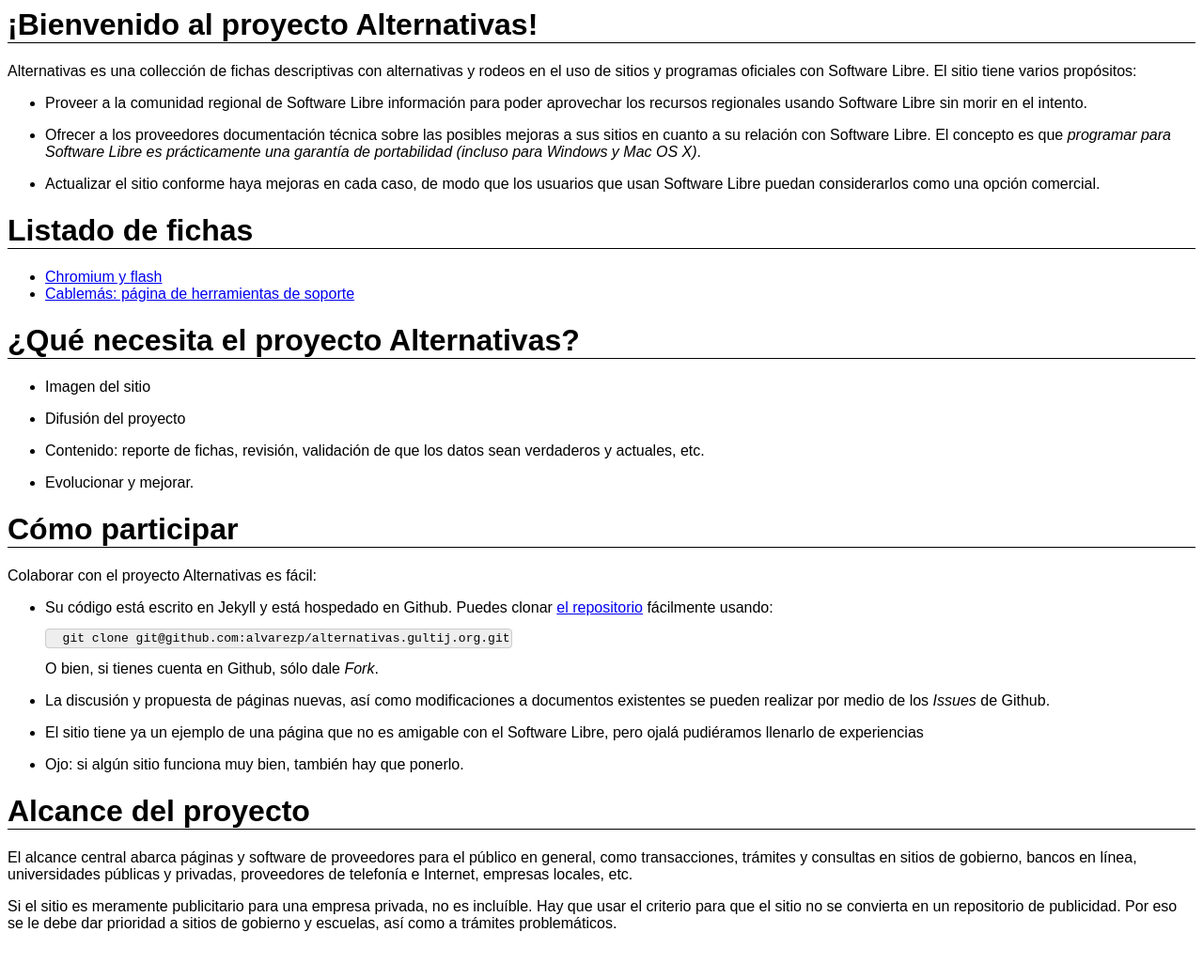
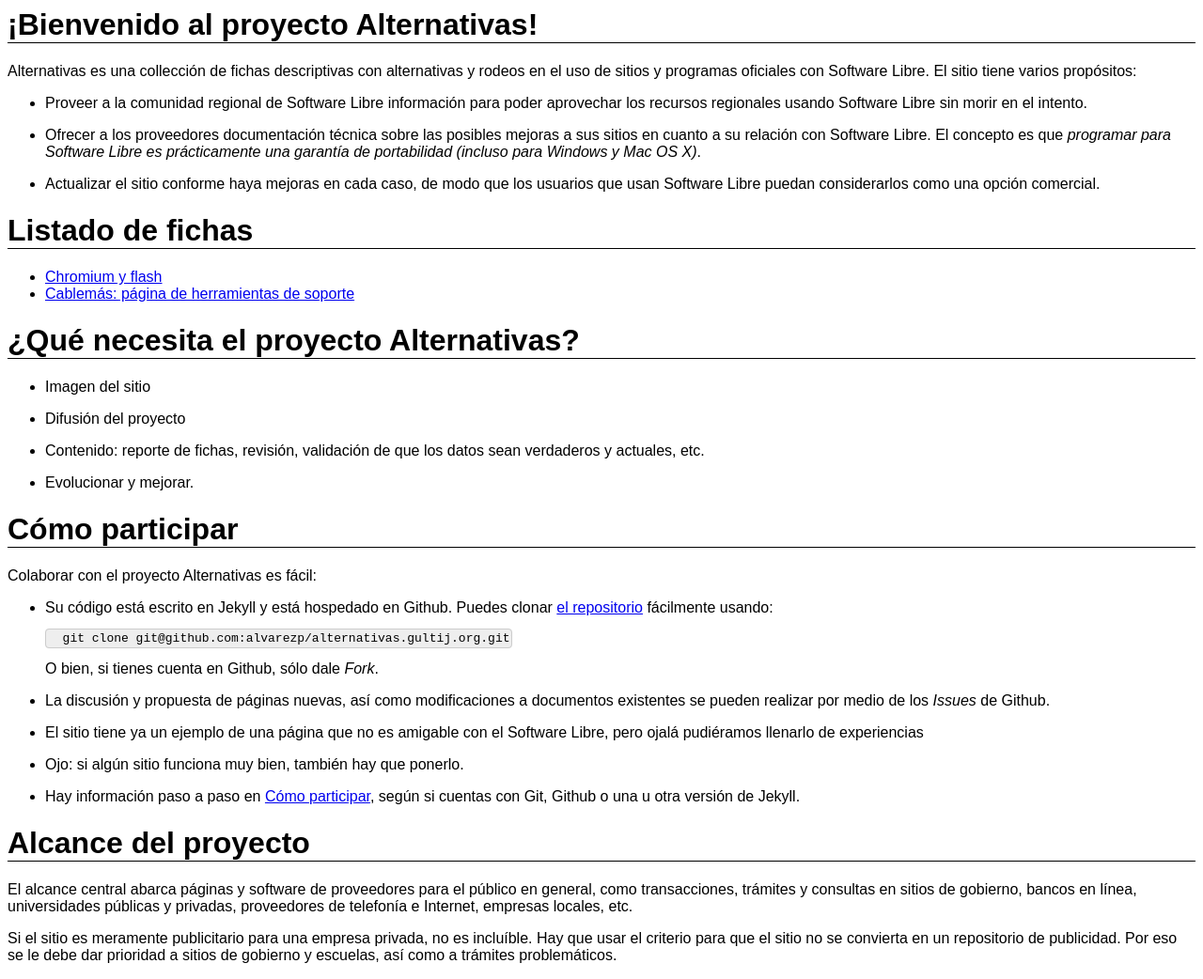
Before and after one commit to gultij/alternus.gultij.org, a Jekyll site: the page built from index.md, in a window 1280 px wide. Shown: the whole page at 94% size. Built offline with Jekyll 4.4.1, drawn with Linux system fonts in a browser that asks for light colours; before the commit the page ends 1008 px from its top, so only the background shows below that.

Commit message:
Habilitar la página 'Cómo participar' en la sección principal.

```diff
--- a/index.md
+++ b/index.md
@@ -54,6 +54,8 @@ Colaborar con el proyecto Alternativas es fácil:
 
 * Ojo: si algún sitio funciona muy bien, también hay que ponerlo.
 
+* Hay información paso a paso en [Cómo participar](como-participar), según si cuentas con Git, Github o una u otra versión de Jekyll.
+
 # Alcance del proyecto
 
 El alcance central abarca páginas y software de proveedores para el público en general, como transacciones, trámites y consultas en sitios de gobierno, bancos en línea, universidades públicas y privadas, proveedores de telefonía e Internet, empresas locales, etc.
```
